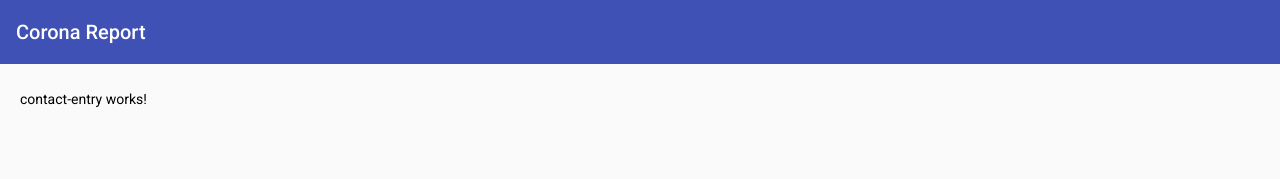
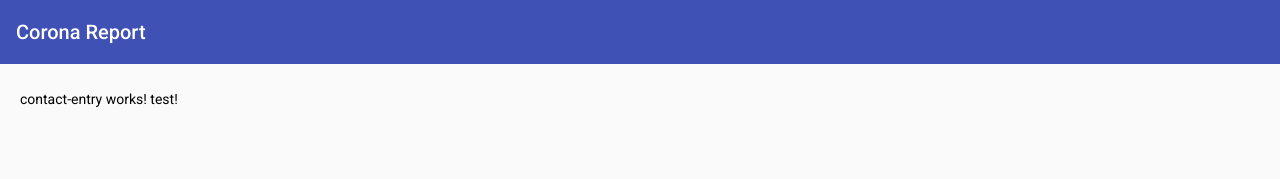
Before and after one commit to quarano/coronareportfrontend, an Angular app: page /edit in a window 1280 px wide. Shown: the top 179 px of the page. Built offline with nearby package versions, Linux system fonts and the light colour scheme; data requests are answered from the project's data file.

Commit message:
Update contact-entry.component.html

```diff
--- a/src/app/contact/contact-entry/contact-entry.component.html
+++ b/src/app/contact/contact-entry/contact-entry.component.html
@@ -1,3 +1,3 @@
 <p>
-  contact-entry works!
+  contact-entry works! test!
 </p>
```
